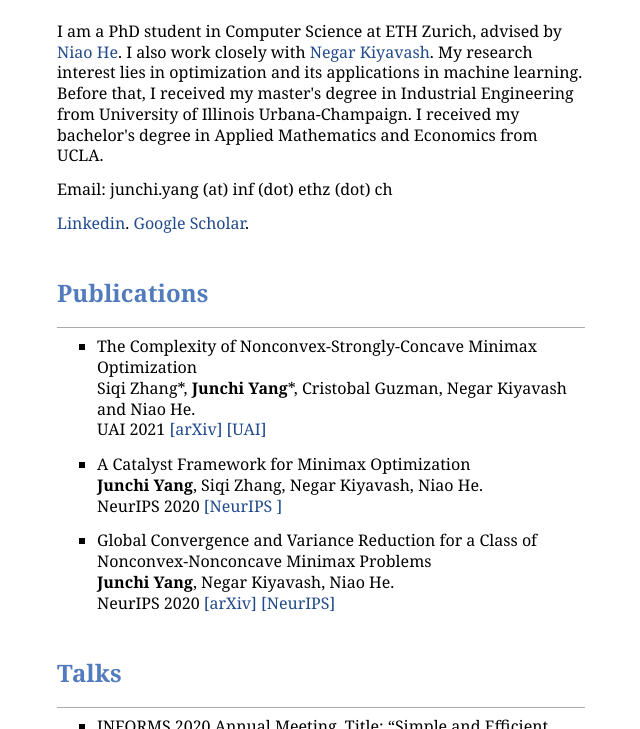
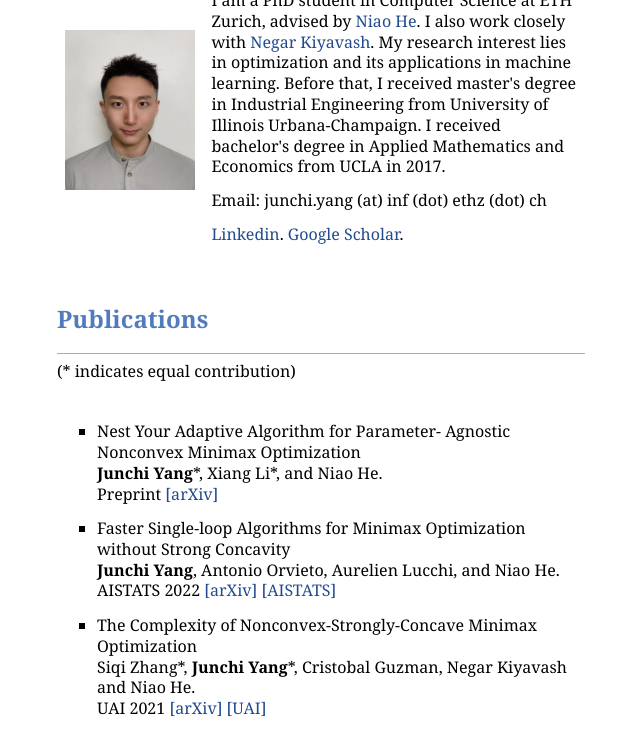
Before and after one commit to Junchi-Michael-Yang/Junchi-Michael-Yang.github.io, a plain HTML site: page index.html in a window 1280 px wide. Shown: the part 165-894 px from the top of the page, without its empty margins (319-959 px from the left). Drawn offline with Linux system fonts and the light colour scheme.

Commit message:
change index.html

```diff
--- a/index.html
+++ b/index.html
@@ -4,19 +4,33 @@
 <head>
 <meta name="generator" content="jemdoc, see http://jemdoc.jaboc.net/" />
 <meta http-equiv="Content-Type" content="text/html;charset=utf-8" />
-<meta name="google-site-verification" content="3lxrwigUMzxS8LTICoXdN8M7VMsJKK1529X0KXzS89Q" />
 <link rel="stylesheet" href="jemdoc.css" type="text/css" />
-<title>Junchi Yang</title>
+<title></title>
 </head>
 <body>
 <div id="layout-content">
-<div id="toptitle">
-<h1>Junchi Yang</h1>
-</div>
-<p>I am a PhD student in Computer Science at ETH Zurich, advised by <a href="https://odi.inf.ethz.ch/niaohe">Niao He</a>. I also work closely with <a href="https://sites.google.com/site/negarkiyavash/">Negar Kiyavash</a>. My research interest lies in optimization and its applications in machine learning. Before that, I received my master's degree in Industrial Engineering from University of Illinois Urbana-Champaign. I received my bachelor's degree in Applied Mathematics and Economics from UCLA. </p>
+<h1>Junchi Yang </h1>
+<table class="imgtable"><tr><td>
+<img src="self.jpeg" alt="alt text" width="130px" height="160px" />&nbsp;</td>
+<td align="left"><p>I am a PhD student in Computer Science at ETH Zurich, advised by <a href="https://odi.inf.ethz.ch/niaohe">Niao He</a>. I also work closely with <a href="https://sites.google.com/site/negarkiyavash/">Negar Kiyavash</a>. My research interest lies in optimization and its applications in machine learning. Before that, I received master's degree in Industrial Engineering from University of Illinois Urbana-Champaign. I received bachelor's degree in Applied Mathematics and Economics from UCLA in 2017. </p>
 <p>Email: junchi.yang (at) inf (dot) ethz (dot) ch</p>
 <p><a href="https://www.linkedin.com/in/junchi-yang-455206b0/">Linkedin</a>. <a href="https://scholar.google.com/citations?user=Av7wBOQAAAAJ&amp;hl=en/">Google Scholar</a>.</p>
+</td></tr></table>
 <h2>Publications </h2>
+<p>(* indicates equal contribution) </p>
+<p><br /></p>
+<ul>
+<li><p>Nest Your Adaptive Algorithm for Parameter- Agnostic Nonconvex Minimax Optimization<br />
+<b>Junchi Yang</b>*,  Xiang Li*, and Niao He.<br />
+Preprint <a href="https://arxiv.org/abs/2206.00743">[arXiv]</a> </p>
+</li>
+</ul>
+<ul>
+<li><p>Faster Single-loop Algorithms for Minimax Optimization without Strong Concavity<br />
+<b>Junchi Yang</b>, Antonio Orvieto, Aurelien Lucchi, and Niao He.<br />
+AISTATS 2022 <a href="https://arxiv.org/abs/2112.05604">[arXiv]</a> <a href="https://proceedings.mlr.press/v151/yang22b.html">[AISTATS]</a></p>
+</li>
+</ul>
 <ul>
 <li><p>The Complexity of Nonconvex-Strongly-Concave Minimax Optimization<br />
 Siqi Zhang*,  <b>Junchi Yang</b>*, Cristobal Guzman, Negar Kiyavash and Niao He.<br />
@@ -25,13 +39,13 @@ UAI 2021 <a href="https://arxiv.org/abs/2103.15888">[arXiv]</a> <a href="https:/
 </ul>
 <ul>
 <li><p>A Catalyst Framework for Minimax Optimization<br />
-<b>Junchi Yang</b>, Siqi Zhang, Negar Kiyavash, Niao He.<br />
+<b>Junchi Yang</b>, Siqi Zhang, Negar Kiyavash, and Niao He.<br />
 NeurIPS 2020 <a href="https://proceedings.neurips.cc/paper/2020/hash/3db54f5573cd617a0112d35dd1e6b1ef-Abstract.html">[NeurIPS ]</a></p>
 </li>
 </ul>
 <ul>
 <li><p>Global Convergence and Variance Reduction for a Class of Nonconvex-Nonconcave Minimax Problems<br />
-<b>Junchi Yang</b>, Negar Kiyavash, Niao He.<br />
+<b>Junchi Yang</b>, Negar Kiyavash, and Niao He.<br />
 NeurIPS 2020 <a href="https://arxiv.org/abs/2002.09621">[arXiv]</a> <a href="https://proceedings.neurips.cc/paper/2020/hash/0cc6928e741d75e7a92396317522069e-Abstract.html">[NeurIPS]</a></p>
 </li>
 </ul>
@@ -45,6 +59,10 @@ NeurIPS 2020 <a href="https://arxiv.org/abs/2002.09621">[arXiv]</a> <a href="htt
 </li>
 </ul>
 <h2>Teaching</h2>
+<ul>
+<li><p>Optimization for Data Science. ETH Zurich. 2022 Spring.</p>
+</li>
+</ul>
 <ul>
 <li><p>Foundations of Reinforcement Learning. ETH Zurich. 2021 Fall.</p>
 </li>
@@ -61,12 +79,12 @@ NeurIPS 2020 <a href="https://arxiv.org/abs/2002.09621">[arXiv]</a> <a href="htt
 </li>
 </ul>
 <ul>
-<li><p>I play <a href="https://raw.githubusercontent.com/Junchi-Michael-Yang/Junchi-Michael-Yang.github.io/main/volley.jpeg">volleyball</a>. I used to play badminton and table tennis. I want to learn snowboarding and tennis.</p>
+<li><p>I play <a href="https://raw.githubusercontent.com/Junchi-Michael-Yang/Junchi-Michael-Yang.github.io/main/volleyball.JPG">volleyball</a> and used to play badminton and table tennis. I am learning <a href="https://raw.githubusercontent.com/Junchi-Michael-Yang/Junchi-Michael-Yang.github.io/main/snowboarding.JPG">snowboarding</a> and tennis.</p>
 </li>
 </ul>
 <div id="footer">
 <div id="footer-text">
-Page generated 2022-01-09 00:29:39 CET, by <a href="http://jemdoc.jaboc.net/">jemdoc</a>.
+Page generated 2022-06-04 23:31:06 CEST, by <a href="http://jemdoc.jaboc.net/">jemdoc</a>.
 </div>
 </div>
 </div>
```
Also changed, not shown: 1 other file.
